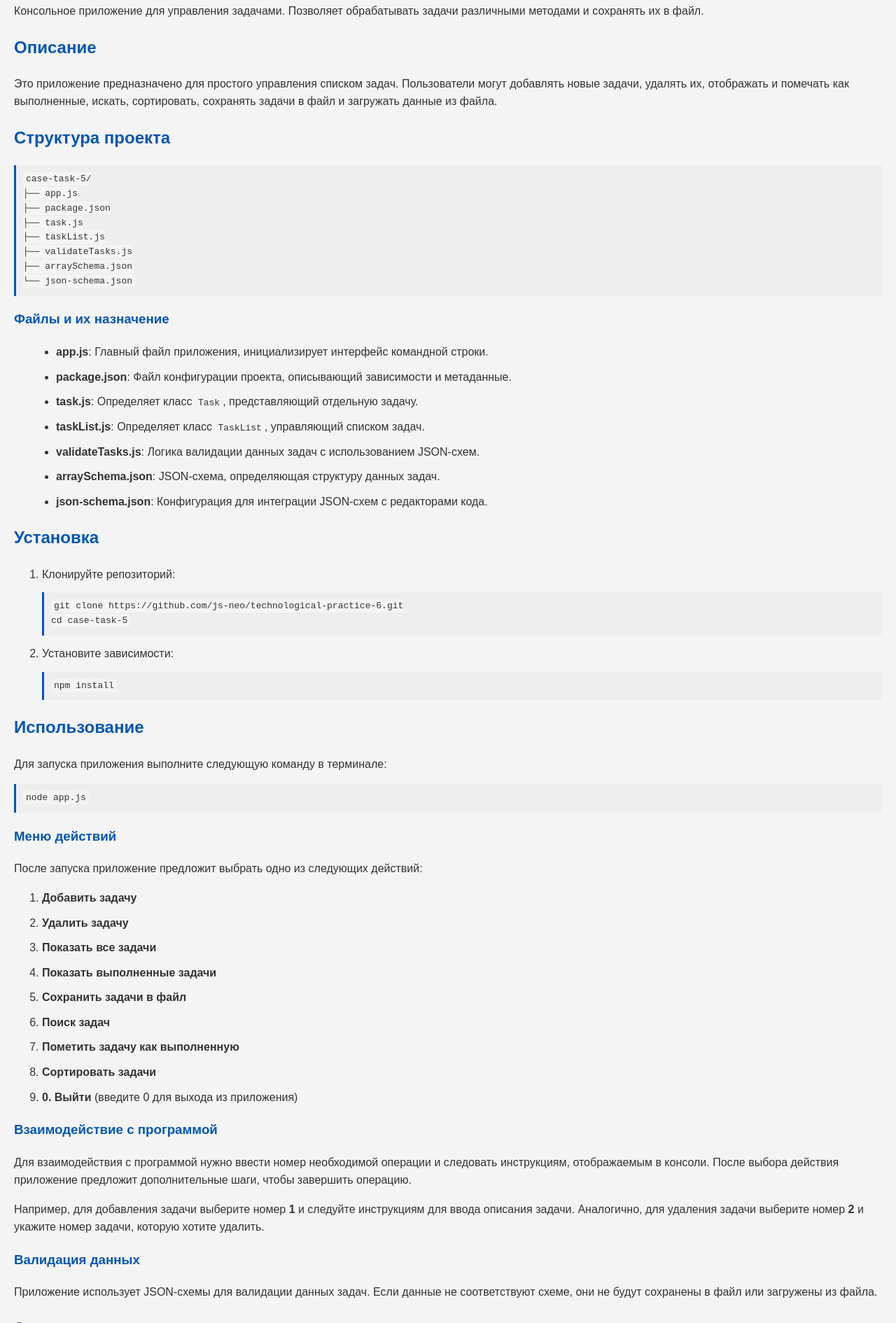
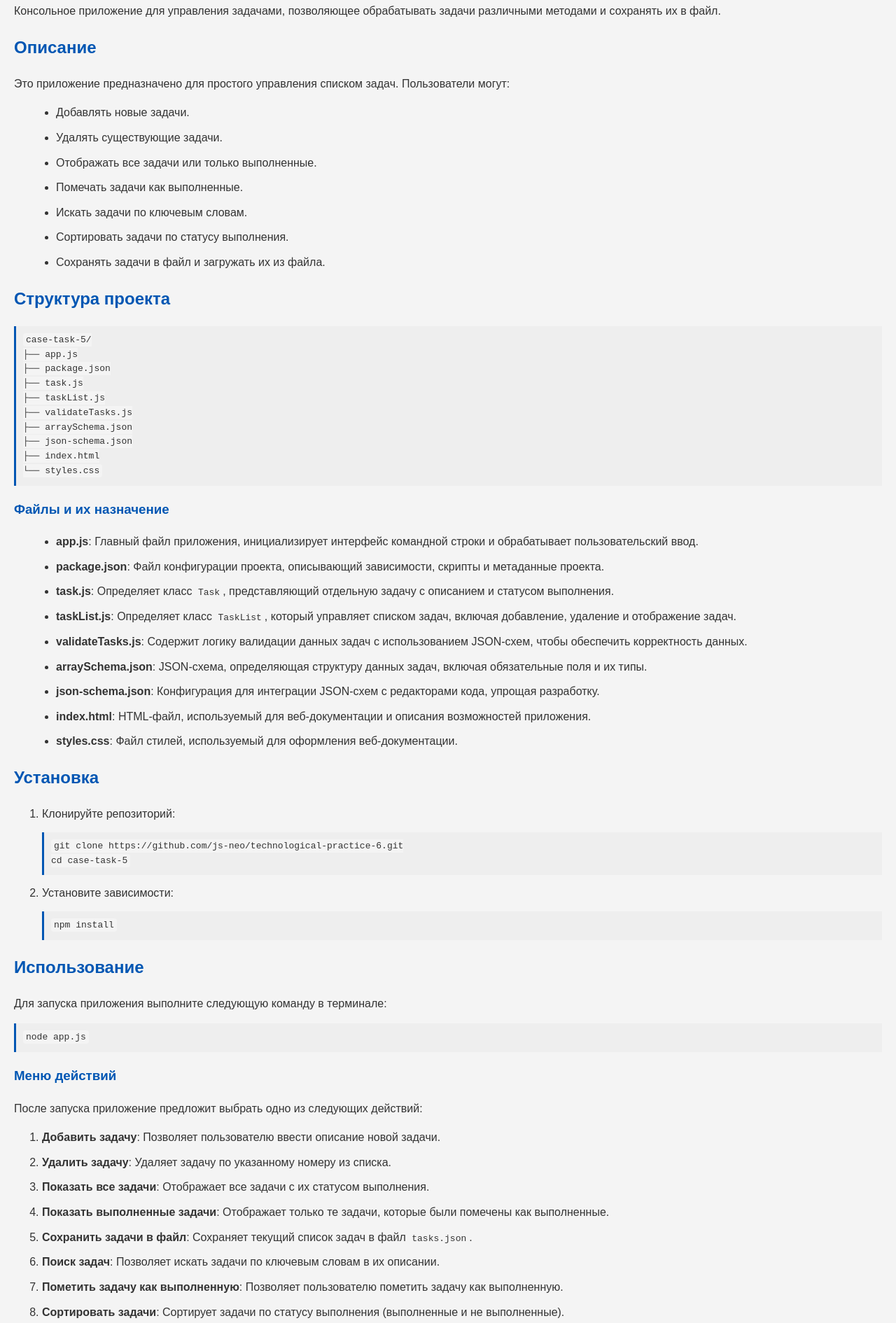
Before and after one commit to js-neo/technological-practice-6, a website: page case-task-5/index.html in a window 1280 px wide. Shown: the part 91-1981 px from the top of the page at 70% size. Drawn offline with Linux system fonts and the light colour scheme.

Commit message:
refactor: update index.html and readme.md

```diff
--- a/case-task-5/index.html
+++ b/case-task-5/index.html
@@ -3,19 +3,25 @@
 <head>
     <meta charset="UTF-8">
     <meta name="viewport" content="width=device-width, initial-scale=1.0">
-    <title>Task Manager</title>
+    <title>Task Manager - Подробная документация</title>
     <link rel="stylesheet" href="styles.css">
 </head>
 <body>
 
 <h1>Task Manager</h1>
-<p>Консольное приложение для управления задачами.
-    Позволяет обрабатывать задачи различными методами и сохранять их в файл.</p>
+<p>Консольное приложение для управления задачами, позволяющее обрабатывать задачи различными методами и сохранять их в файл.</p>
 
 <h2>Описание</h2>
-<p>Это приложение предназначено для простого управления списком задач.
-    Пользователи могут добавлять новые задачи, удалять их, отображать и помечать как выполненные,
-    искать, сортировать, сохранять задачи в файл и загружать данные из файла.</p>
+<p>Это приложение предназначено для простого управления списком задач. Пользователи могут:</p>
+<ul>
+    <li>Добавлять новые задачи.</li>
+    <li>Удалять существующие задачи.</li>
+    <li>Отображать все задачи или только выполненные.</li>
+    <li>Помечать задачи как выполненные.</li>
+    <li>Искать задачи по ключевым словам.</li>
+    <li>Сортировать задачи по статусу выполнения.</li>
+    <li>Сохранять задачи в файл и загружать их из файла.</li>
+</ul>
 
 <h2>Структура проекта</h2>
 <pre><code>case-task-5/
@@ -25,18 +31,22 @@
 ├── taskList.js
 ├── validateTasks.js
 ├── arraySchema.json
-└── json-schema.json
+├── json-schema.json
+├── index.html
+└── styles.css
 </code></pre>
 
 <h3>Файлы и их назначение</h3>
 <ul>
-    <li><strong>app.js</strong>: Главный файл приложения, инициализирует интерфейс командной строки.</li>
-    <li><strong>package.json</strong>: Файл конфигурации проекта, описывающий зависимости и метаданные.</li>
-    <li><strong>task.js</strong>: Определяет класс <code>Task</code>, представляющий отдельную задачу.</li>
-    <li><strong>taskList.js</strong>: Определяет класс <code>TaskList</code>, управляющий списком задач.</li>
-    <li><strong>validateTasks.js</strong>: Логика валидации данных задач с использованием JSON-схем.</li>
-    <li><strong>arraySchema.json</strong>: JSON-схема, определяющая структуру данных задач.</li>
-    <li><strong>json-schema.json</strong>: Конфигурация для интеграции JSON-схем с редакторами кода.</li>
+    <li><strong>app.js</strong>: Главный файл приложения, инициализирует интерфейс командной строки и обрабатывает пользовательский ввод.</li>
+    <li><strong>package.json</strong>: Файл конфигурации проекта, описывающий зависимости, скрипты и метаданные проекта.</li>
+    <li><strong>task.js</strong>: Определяет класс <code>Task</code>, представляющий отдельную задачу с описанием и статусом выполнения.</li>
+    <li><strong>taskList.js</strong>: Определяет класс <code>TaskList</code>, который управляет списком задач, включая добавление, удаление и отображение задач.</li>
+    <li><strong>validateTasks.js</strong>: Содержит логику валидации данных задач с использованием JSON-схем, чтобы обеспечить корректность данных.</li>
+    <li><strong>arraySchema.json</strong>: JSON-схема, определяющая структуру данных задач, включая обязательные поля и их типы.</li>
+    <li><strong>json-schema.json</strong>: Конфигурация для интеграции JSON-схем с редакторами кода, упрощая разработку.</li>
+    <li><strong>index.html</strong>: HTML-файл, используемый для веб-документации и описания возможностей приложения.</li>
+    <li><strong>styles.css</strong>: Файл стилей, используемый для оформления веб-документации.</li>
 </ul>
 
 <h2>Установка</h2>
@@ -57,31 +67,33 @@ cd case-task-5</code></pre>
 <h3>Меню действий</h3>
 <p>После запуска приложение предложит выбрать одно из следующих действий:</p>
 <ol>
-    <li><strong>Добавить задачу</strong></li>
-    <li><strong>Удалить задачу</strong></li>
-    <li><strong>Показать все задачи</strong></li>
-    <li><strong>Показать выполненные задачи</strong></li>
-    <li><strong>Сохранить задачи в файл</strong></li>
-    <li><strong>Поиск задач</strong></li>
-    <li><strong>Пометить задачу как выполненную</strong></li>
-    <li><strong>Сортировать задачи</strong></li>
-    <li><strong>0. Выйти</strong> (введите 0 для выхода из приложения)</li>
+    <li><strong>Добавить задачу</strong>: Позволяет пользователю ввести описание новой задачи.</li>
+    <li><strong>Удалить задачу</strong>: Удаляет задачу по указанному номеру из списка.</li>
+    <li><strong>Показать все задачи</strong>: Отображает все задачи с их статусом выполнения.</li>
+    <li><strong>Показать выполненные задачи</strong>: Отображает только те задачи, которые были помечены как выполненные.</li>
+    <li><strong>Сохранить задачи в файл</strong>: Сохраняет текущий список задач в файл <code>tasks.json</code>.</li>
+    <li><strong>Поиск задач</strong>: Позволяет искать задачи по ключевым словам в их описании.</li>
+    <li><strong>Пометить задачу как выполненную</strong>: Позволяет пользователю пометить задачу как выполненную.</li>
+    <li><strong>Сортировать задачи</strong>: Сортирует задачи по статусу выполнения (выполненные и не выполненные).</li>
+    <li><strong>0. Выйти</strong>: Завершает работу приложения.</li>
 </ol>
 
 <h3>Взаимодействие с программой</h3>
-<p>Для взаимодействия с программой нужно ввести номер необходимой операции и следовать инструкциям,
-    отображаемым в консоли. После выбора действия приложение предложит дополнительные шаги, чтобы завершить операцию.</p>
+<p>Для взаимодействия с программой нужно ввести номер необходимой операции и следовать инструкциям, отображаемым в консоли.
+    После выбора действия приложение предложит дополнительные шаги, чтобы завершить операцию.</p>
 <p>Например, для добавления задачи выберите номер <strong>1</strong> и следуйте инструкциям для ввода описания задачи.
     Аналогично, для удаления задачи выберите номер <strong>2</strong> и укажите номер задачи, которую хотите удалить.</p>
 
 <h3>Валидация данных</h3>
 <p>Приложение использует JSON-схемы для валидации данных задач. Если данные не соответствуют схеме,
-    они не будут сохранены в файл или загружены из файла.</p>
+    они не будут сохранены в файл или загружены из файла. Это позволяет избежать ошибок и гарантирует,
+    что структура данных остается корректной.</p>
 
 <h2>Зависимости</h2>
 <ul>
-    <li><strong>ajv</strong>: Библиотека для валидации JSON-данных.</li>
-    <li><strong>chalk</strong>: Библиотека для стилизации текста в консоли.</li>
+    <li><strong>ajv</strong>: Библиотека для валидации JSON-данных,
+        которая обеспечивает проверку структуры данных на соответствие заданной схеме.</li>
+    <li><strong>chalk</strong>: Библиотека для стилизации текста в консоли, позволяющая выделять важные сообщения цветом.</li>
 </ul>
 
 <h2>Лицензия</h2>
```
Also changed, not shown: case-task-5/taskManager.js (deleted, +0 -70 lines), case-task-5/README.md.
